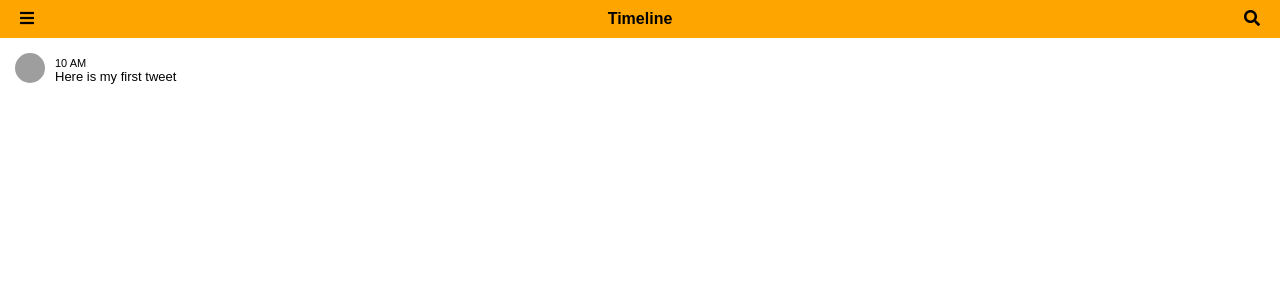
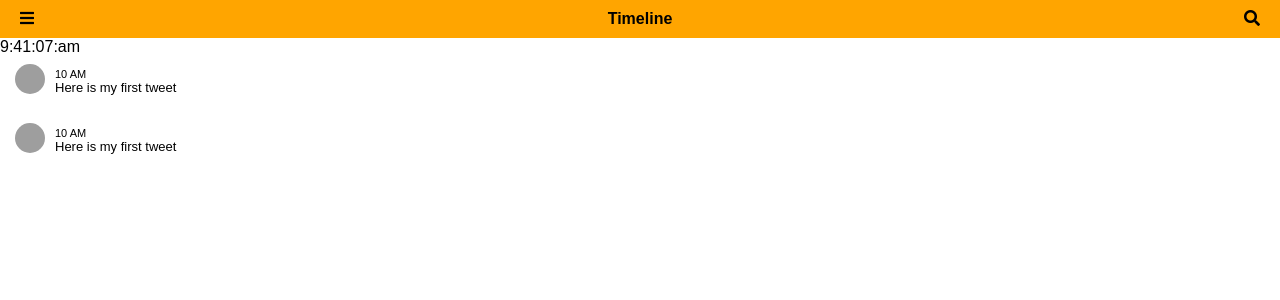
Before and after one commit to saimonazad/Tweet-ReactJS, a React (Create React App) app: page / in a window 1280 px wide. Shown: the top 300 px of the page. Built offline with nearby package versions, Linux system fonts and the light colour scheme; grey boxes are pictures that could not be loaded.

Commit message:
Clock Component added
*Currently it shows time only and not works like a real
 clock.
*demo data extracted to a new data.js file

```diff
--- a/src/App.js
+++ b/src/App.js
@@ -2,12 +2,15 @@ import React from "react";
 import NavComponent from "./component/NavComponent/NavComponent";
 import ItemComponent from "./component/ItemComponent/ItemComponent";
 import "./styles.css";
+import data from "./data";
+import ClockComponent from "./component/ClockComponent/ClockComponent";
 
 export default function App() {
   return (
     <div className="App">
-      <NavComponent />
-      <ItemComponent />
+      <NavComponent title="Timeline" />
+      <ClockComponent />
+      <ItemComponent activities={data} />
     </div>
   );
 }
--- /dev/null
+++ b/src/component/ClockComponent/ClockComponent.js
@@ -0,0 +1,19 @@
+import React, { Component } from "react";
+
+export default class ClockComponent extends Component {
+  render() {
+    const currentTime = new Date(),
+      hours = currentTime.getHours(),
+      minutes = currentTime.getMinutes(),
+      seconds = currentTime.getSeconds(),
+      ampm = hours > 12 ? "pm" : "am";
+
+    return (
+      <div className="clock">
+        {hours == 0 ? 12 : hours > 12 ? hours - 12 : hours}:
+        {minutes > 9 ? minutes : `0${minutes}`}:
+        {seconds > 9 ? seconds : `0${seconds}`}:{ampm}
+      </div>
+    );
+  }
+}
--- a/src/component/ItemComponent/ItemComponent.css
+++ b/src/component/ItemComponent/ItemComponent.css
@@ -1,19 +1,18 @@
-.content {
-}
 .item {
   position: relative;
-  padding: 15px;
+  padding: 8px 15px;
 }
 .avatar {
   position: absolute;
 }
 .avatar img {
   border-radius: 50px;
-  border: 3px solid ash;
 }
 .time {
+  position: relative;
   padding-left: 40px;
   font-size: 11px;
+  top: 00px;
 }
 .item p {
   font-size: 13px;
--- a/src/component/ItemComponent/ItemComponent.js
+++ b/src/component/ItemComponent/ItemComponent.js
@@ -2,10 +2,12 @@ import React from "react";
 import ReactDom from "react-dom";
 import "./ItemComponent.css";
 
-export default function NavComponent() {
+export default function ItemComponent(data) {
   return (
     <div className="content">
-      <div className="line" />
+      {data.activities.map(item => (
+        //<img src={item.user.avatar} />
+
         <div className="item">
           <div className="avatar">
             <img
@@ -18,6 +20,7 @@ export default function NavComponent() {
           <span className="time">10 AM</span>
           <p>Here is my first tweet</p>
         </div>
+      ))}
     </div>
   );
 }
--- a/src/component/NavComponent/NavComponent.js
+++ b/src/component/NavComponent/NavComponent.js
@@ -3,15 +3,15 @@ import ReactDOM from "react-dom";
 
 import "./NavComponent.css";
 
-export default function NavComponent() {
+export default function NavComponent(props) {
   return (
     <div className="notificationsFrame">
       <div className="titleBar">
         <div className="row">
           <div className="menuIcon">
-            <i class="fas fa-bars" />
+            <i className="fas fa-bars" />
           </div>
-          <span className="title">Timeline</span>
+          <span className="title">{props.title}</span>
           <div className="searchIcon">
             <i class="fas fa-search" />
           </div>
--- /dev/null
+++ b/src/data.js
@@ -0,0 +1,23 @@
+const data = [
+  {
+    timestamp: new Date().getTime(),
+    text: "Ate my dinner",
+    user: {
+      id: 1,
+      name: "Nate",
+      avatar: "http://www.croop.cl/UI/twitter/images/doug.jpg"
+    },
+    comments: [{ from: "azad", text: "me too" }]
+  },
+  {
+    timestamp: new Date().getTime(),
+    text: "Ate my dinner too",
+    user: {
+      id: 2,
+      name: "Nate",
+      avatar: "http://www.croop.cl/UI/twitter/images/doug.jpg"
+    },
+    comments: [{ from: "azad", text: "me too" }]
+  }
+];
+export default data;
```
Also changed, not shown: package.json (+3 -6 lines), src/component/ClockComponent/ClockComponent.css (added). Lines whose indentation alone changed are shown as unchanged.
